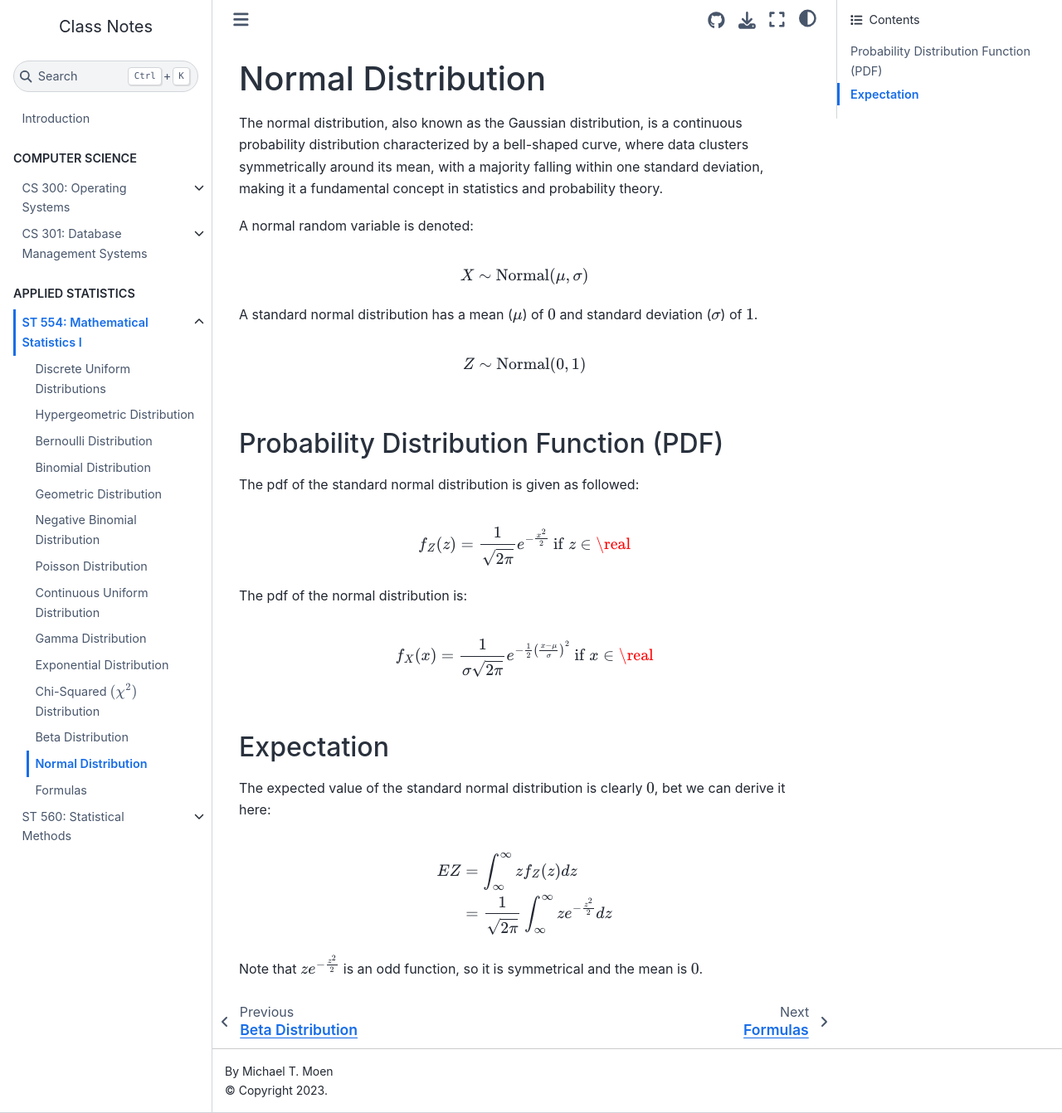
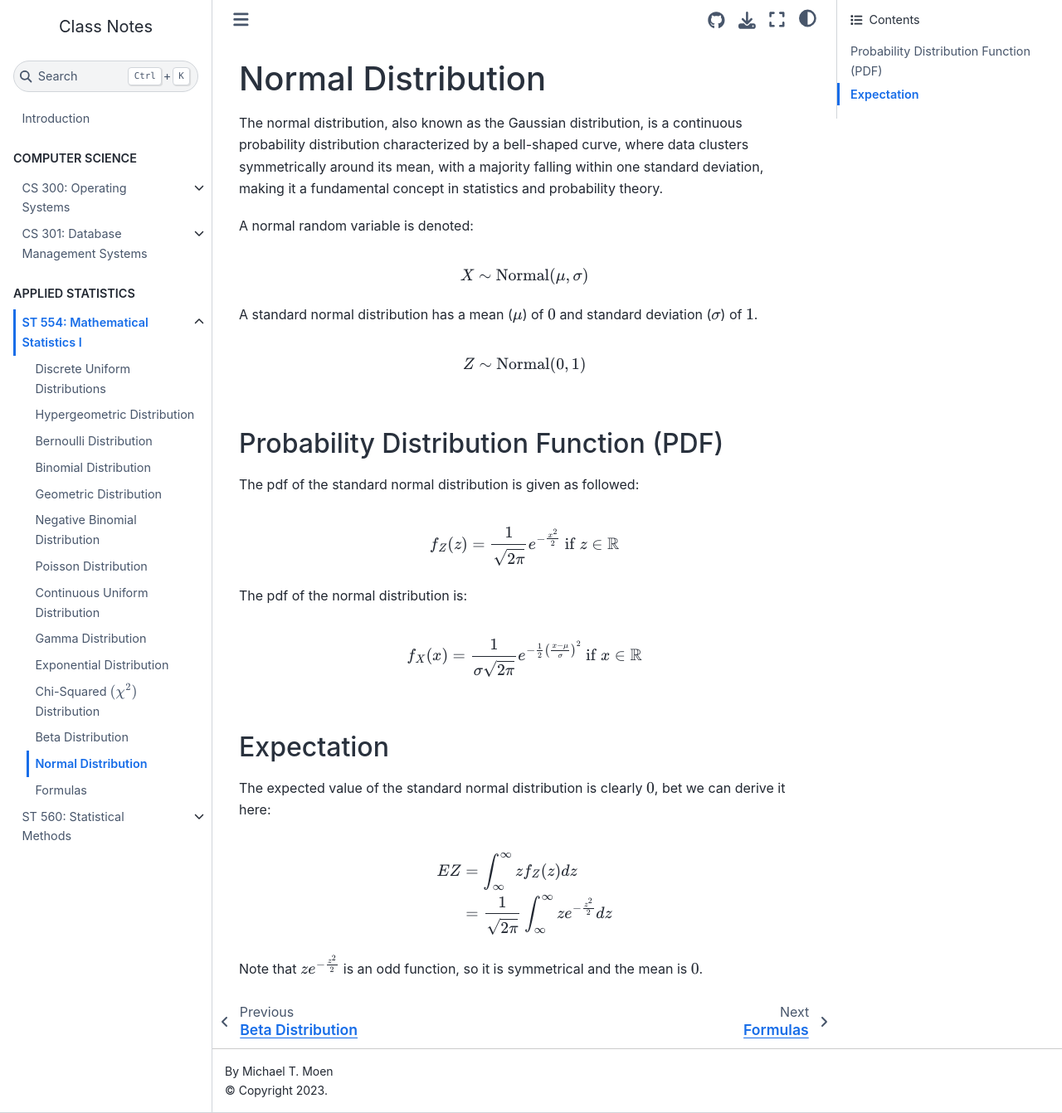
Before and after one commit to MoenMi/notes, a Jupyter Book: the page built from classes/st554/normal-distribution.md, in a window 1280 px wide and 1342 px high. Shown: the whole window at 83% size. Built offline with Jupyter Book 1.0.4 settings and Sphinx 7.4.7 and the Sphinx Book theme 1.1.4, drawn with Linux system fonts in a browser that asks for light colours; pages that are not in the unit, such as notebooks, are missing from menus.

Commit message:
Fix mathematical notation for real numbers

```diff
--- a/classes/st554/normal-distribution.md
+++ b/classes/st554/normal-distribution.md
@@ -14,11 +14,11 @@ $$ Z \sim \text{Normal}(0,1) $$
 
 The pdf of the standard normal distribution is given as followed:
 
-$$ f_Z(z) = \frac{1}{\sqrt{2\pi}} e^{-\frac{x^2}{2}} \text{ if } z \in \real $$
+$$ f_Z(z) = \frac{1}{\sqrt{2\pi}} e^{-\frac{x^2}{2}} \text{ if } z \in \mathbb{R} $$
 
 The pdf of the normal distribution is:
 
-$$ f_X(x) = \frac{1}{\sigma\sqrt{2\pi}} e^{-\frac{1}{2} \left(\frac{x-\mu}{\sigma} \right)^2} \text{ if } x \in \real $$
+$$ f_X(x) = \frac{1}{\sigma\sqrt{2\pi}} e^{-\frac{1}{2} \left(\frac{x-\mu}{\sigma} \right)^2} \text{ if } x \in \mathbb{R} $$
 
 ## Expectation
 
```
Also changed, not shown: classes/st554/formulas.md (+1 -1 lines).
